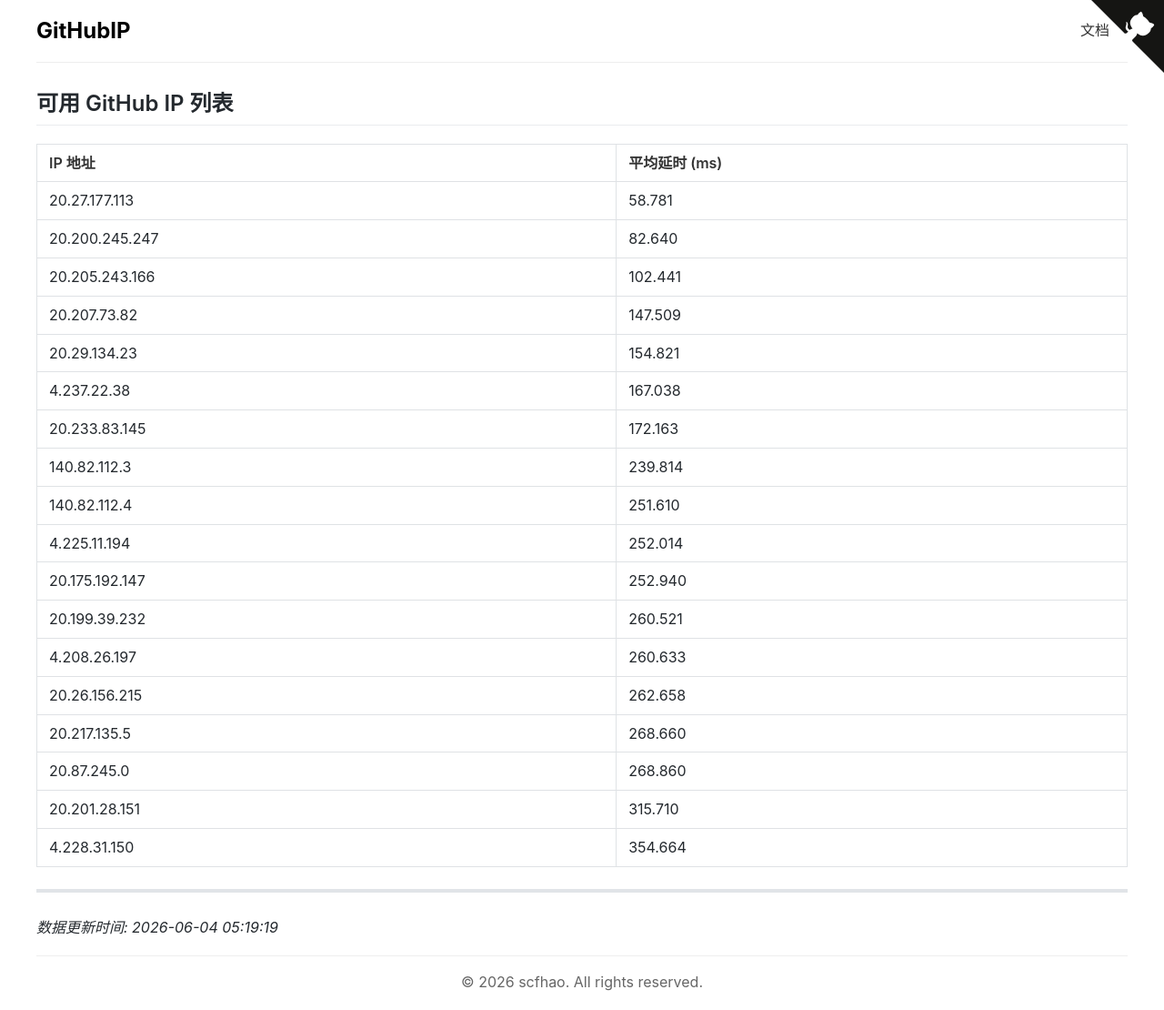
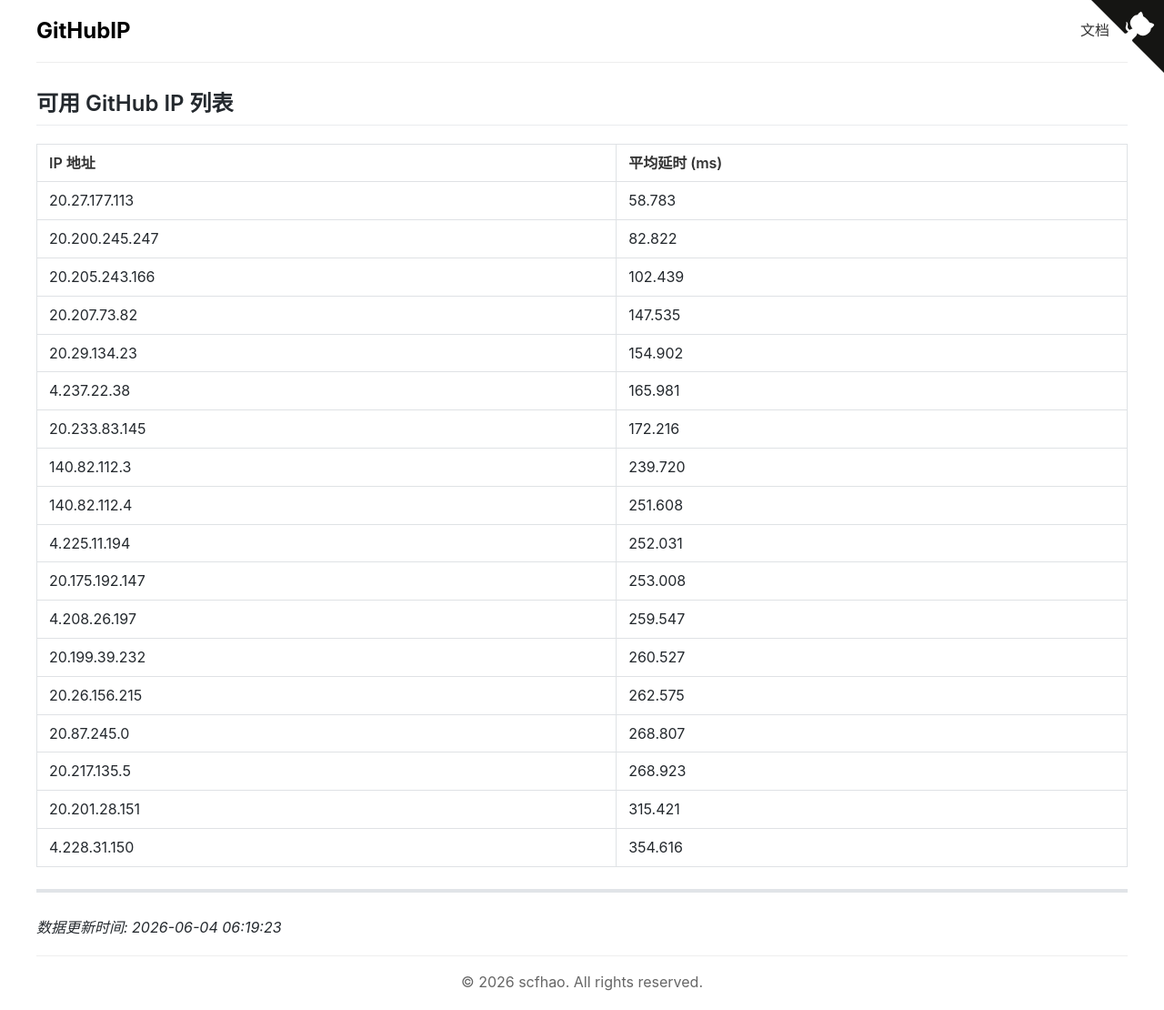
Before and after one commit to scfhao/GitHubIP, a Jekyll site: the page built from index.md, in a window 1280 px wide. Shown: the whole page at 91% size. Built offline with Jekyll 4.4.1, drawn with Linux system fonts in a browser that asks for light colours.

Commit message:
自动脚本执行 - 2026-06-04 06:19:23

```diff
--- a/index.md
+++ b/index.md
@@ -1,32 +1,32 @@
 ---
 layout: home
 title: GitHub IP 列表
-date: 2026-06-04 05:19:19
+date: 2026-06-04 06:19:23
 ---
 
 ## 可用 GitHub IP 列表
 
 | IP 地址 | 平均延时 (ms) |
 |---------|--------------|
-| 20.27.177.113 | 58.781 |
-| 20.200.245.247 | 82.640 |
-| 20.205.243.166 | 102.441 |
-| 20.207.73.82 | 147.509 |
-| 20.29.134.23 | 154.821 |
-| 4.237.22.38 | 167.038 |
-| 20.233.83.145 | 172.163 |
-| 140.82.112.3 | 239.814 |
-| 140.82.112.4 | 251.610 |
-| 4.225.11.194 | 252.014 |
-| 20.175.192.147 | 252.940 |
-| 20.199.39.232 | 260.521 |
-| 4.208.26.197 | 260.633 |
-| 20.26.156.215 | 262.658 |
-| 20.217.135.5 | 268.660 |
-| 20.87.245.0 | 268.860 |
-| 20.201.28.151 | 315.710 |
-| 4.228.31.150 | 354.664 |
+| 20.27.177.113 | 58.783 |
+| 20.200.245.247 | 82.822 |
+| 20.205.243.166 | 102.439 |
+| 20.207.73.82 | 147.535 |
+| 20.29.134.23 | 154.902 |
+| 4.237.22.38 | 165.981 |
+| 20.233.83.145 | 172.216 |
+| 140.82.112.3 | 239.720 |
+| 140.82.112.4 | 251.608 |
+| 4.225.11.194 | 252.031 |
+| 20.175.192.147 | 253.008 |
+| 4.208.26.197 | 259.547 |
+| 20.199.39.232 | 260.527 |
+| 20.26.156.215 | 262.575 |
+| 20.87.245.0 | 268.807 |
+| 20.217.135.5 | 268.923 |
+| 20.201.28.151 | 315.421 |
+| 4.228.31.150 | 354.616 |
 
 ---
 
-*数据更新时间: 2026-06-04 05:19:19*
+*数据更新时间: 2026-06-04 06:19:23*
```
